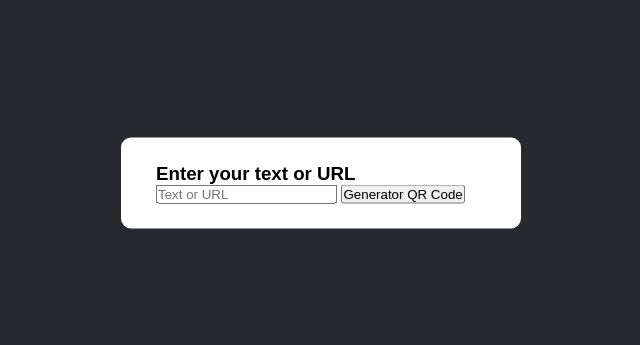
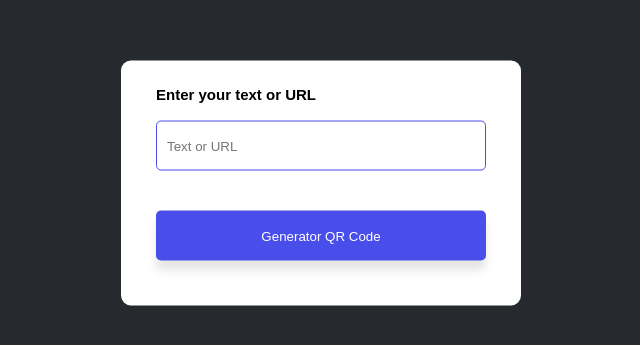
Before and after one commit to mrghkh12/QR-Code-Generator, a plain HTML site: page index.html in a window 1280 px wide. Shown: the part 217-562 px from the top of the page, without its empty margins (319-959 px from the left). Drawn offline with Linux system fonts and the light colour scheme.

Commit message:
feat(style.css): set style for title,input,btn

```diff
--- a/css/style.css
+++ b/css/style.css
@@ -18,3 +18,31 @@ body{
     background: #fff;
     border-radius: 10px;
 }
+
+.container .title{
+    font-weight: 600;
+    font-size: 15px;
+    margin-bottom: 8px;
+}
+.container .inputBox{
+    width: 100%;
+    height: 50px;
+    border: 1px solid #494eea;
+    outline: 0;
+    padding: 10px;
+    margin: 10px 0 20px;
+    border-radius: 5px;
+}
+.container .generatorBtn{
+    width: 100%;
+    height: 50px;
+    background: #494eea;
+    color: #fff;
+    border: 0;
+    outline: 0;
+    border-radius: 5px;
+    box-shadow: 0 10px 10px rgba(0, 0, 0, 0.1);
+    cursor: pointer;
+    margin: 20px 0;
+    font-weight: 500;
+}
--- a/index.html
+++ b/index.html
@@ -10,8 +10,8 @@
 
     <div class="container">
         <h3 class="title">Enter your text or URL</h3>
-        <input type="text" placeholder="Text or URL">
-        <button>Generator QR Code</button>
+        <input type="text" placeholder="Text or URL" class="inputBox">
+        <button class="generatorBtn">Generator QR Code</button>
     </div>
 
     <script src="./scripts/script.js" defer></script>
```
